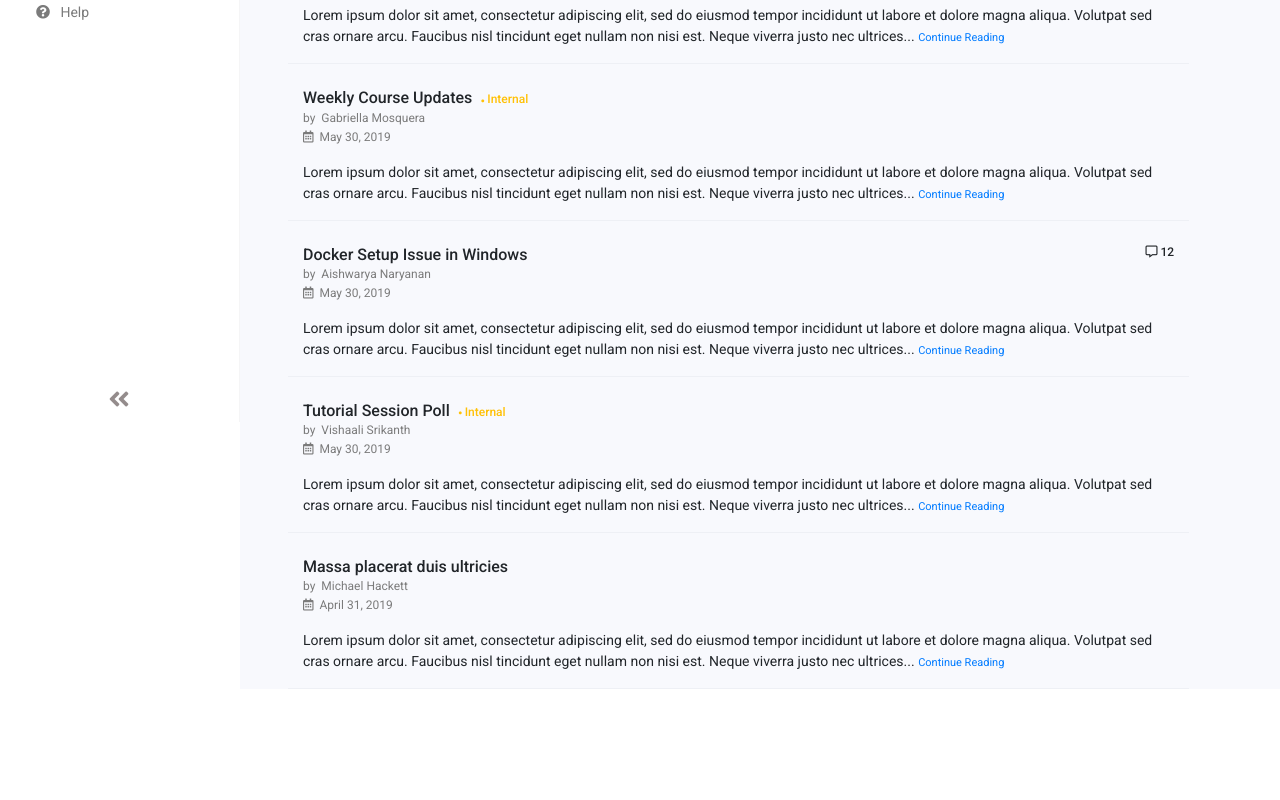
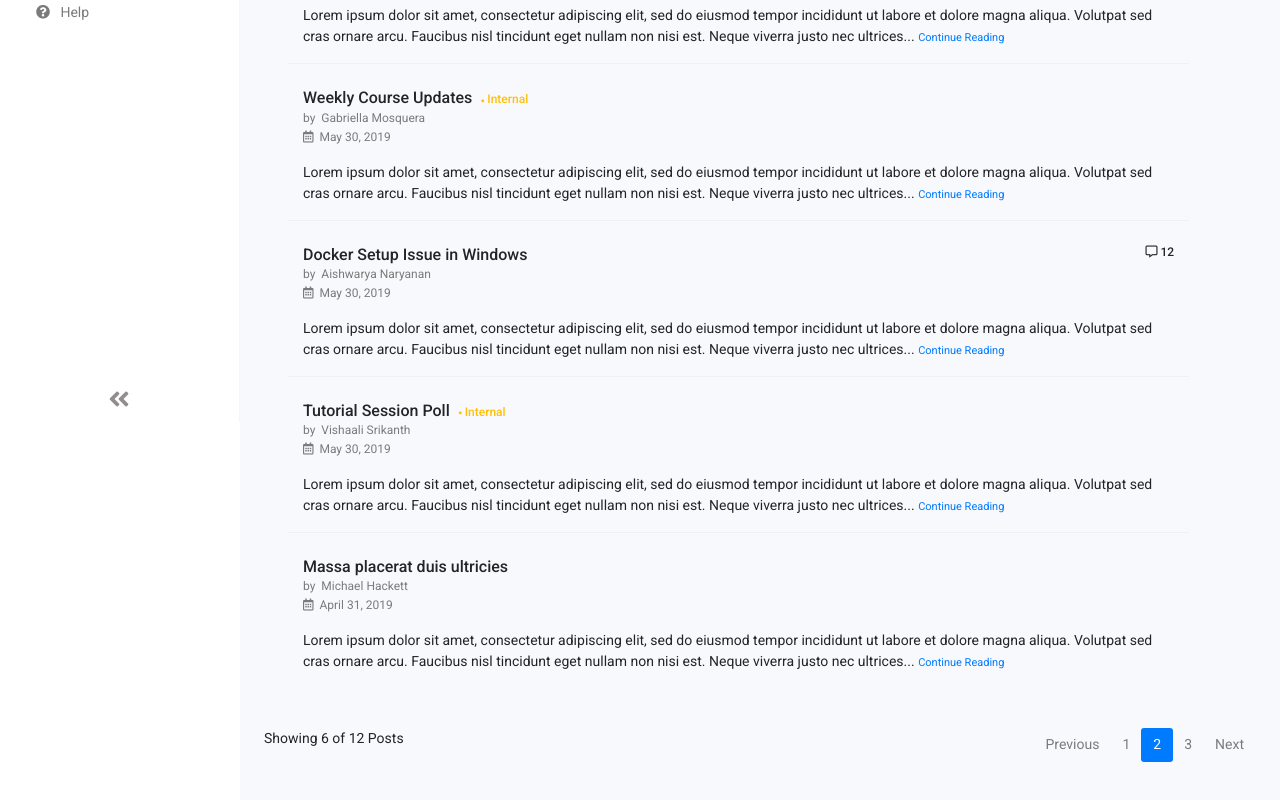
Before and after one commit to sofijahangir/Student-Forum, an Angular app: page /discussions in a window 1280 px wide. Shown: the part 378-1178 px from the top of the page. Before the commit the page ends 1067 px from the top, so only its background shows below. Built offline with nearby package versions, Linux system fonts and the light colour scheme; a web font is replaced by a local one.

Commit message:
Added Pagination

```diff
--- a/src/app/discussions/discussions.component.html
+++ b/src/app/discussions/discussions.component.html
@@ -75,6 +75,34 @@
             viverra justo nec ultrices...&nbsp;<span class="text-primary font-sm cursor-pointer">Continue Reading</span></div>
         </div>
       </div>
+
+      <div class="pagination-wrapper row">
+        <div class="col-sm-6 page-count">
+          Showing 6 of 12 Posts
+        </div>
+        <div class="col-sm-6">
+          <nav class="float-right">
+            <ul class="pagination">
+              <li class="page-item">
+                <span class="page-link">Previous</span>
+              </li>
+              <li class="page-item"><a class="page-link" href="#">1</a></li>
+              <li class="page-item active" aria-current="page">
+                <span class="page-link">
+                  2
+                  <span class="sr-only">(current)</span>
+                </span>
+              </li>
+              <li class="page-item"><a class="page-link" href="#">3</a></li>
+              <li class="page-item">
+                <a class="page-link" href="#">Next</a>
+              </li>
+            </ul>
+          </nav>
+        </div>
+      </div>
+
     </div>
+
   </div>
 </div>
--- a/src/app/discussions/discussions.component.scss
+++ b/src/app/discussions/discussions.component.scss
@@ -25,6 +25,10 @@
   .fa-circle {
     font-size: 3px;
   }
+
+  &:last-child {
+    border-bottom: none;
+  }
 }
 
 .comments,
@@ -35,3 +39,24 @@
 .post-desc {
   font-size: 14px;
 }
+
+.pagination-wrapper {
+  margin-top: 40px;
+  padding-bottom: 25px;
+  font-size: 14px;
+
+  .page-item.active .page-link {
+    background-color: #007bff;
+    border-radius: 3px;
+    color: #fff;
+  }
+
+  .page-link {
+    background-color: transparent;
+    border: none;
+
+    &:first-child, &:last-child {
+      color: #7b7b7b;
+    }
+  }
+}
```
